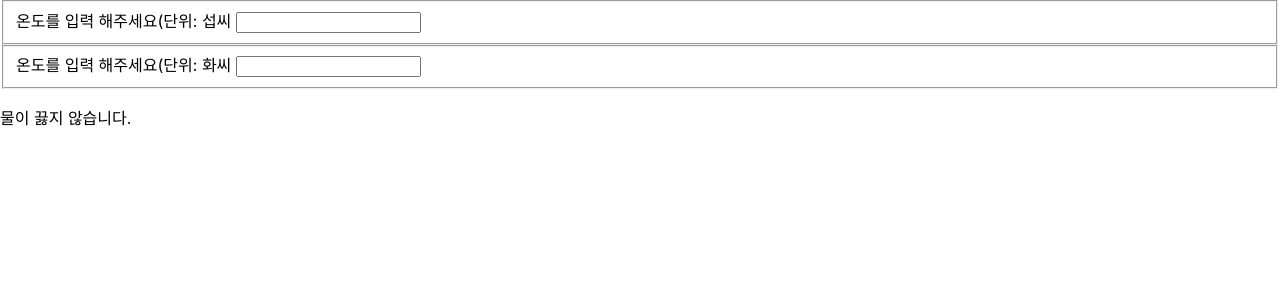
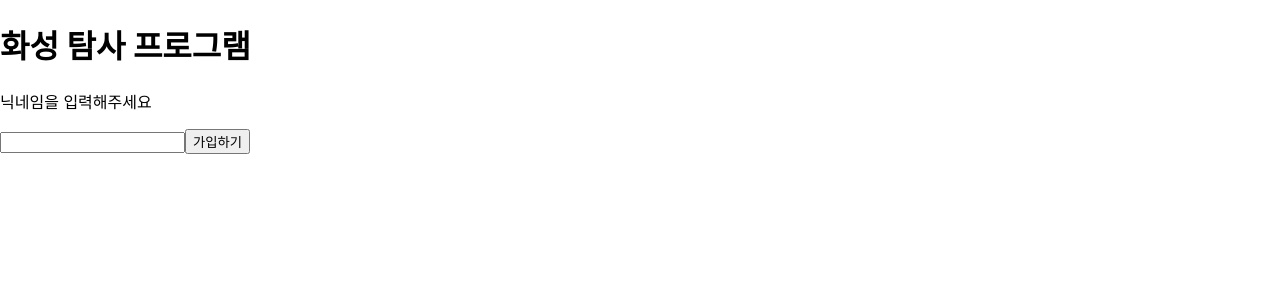
Before and after one commit to qhrdmaaksen/firstMeetReact, a React (Create React App) app: page / in a window 1280 px wide. Shown: the top 300 px of the page. Built offline with nearby package versions, Linux system fonts and the light colour scheme.

Commit message:
feat: 회원가입 및 환영 메시지 출력

```diff
--- /dev/null
+++ b/src/etc/children_dialog/Dialog.jsx
@@ -0,0 +1,16 @@
+import FancyBorder from "./FancyBorder";
+
+const Dialog = (props) => {
+	return (
+			<FancyBorder color="blue">
+				<h1 className="Dialog-title">
+					{props.title}
+				</h1>
+				<p className="Dialog-message">
+					{props.message}
+				</p>
+				{props.children}
+			</FancyBorder>
+	)
+}
+export default Dialog
--- /dev/null
+++ b/src/etc/children_dialog/FancyBorder.jsx
@@ -0,0 +1,8 @@
+const FancyBorder = (props) => {
+	return (
+			<div className={'FancyBorder FancyBorder-' + props.color}>
+				{props.children}
+			</div>
+	)
+}
+export default FancyBorder;
--- /dev/null
+++ b/src/etc/children_dialog/SignUpDialog.jsx
@@ -0,0 +1,23 @@
+import Dialog from "./Dialog";
+import {useState} from "react";
+
+const SignUpDialog = (props) => {
+
+	const [nickname, setNickname] = useState('')
+
+	const handleSignUp = () => {
+		alert(`어서오세요, ${nickname} 님!`)
+	}
+
+	const handleChange = (event) => {
+		setNickname(event.target.value)
+	}
+
+	return (
+			<Dialog title="화성 탐사 프로그램" message="닉네임을 입력해주세요">
+				<input value={nickname} onChange={handleChange} />
+				<button onClick={handleSignUp}>가입하기</button>
+			</Dialog>
+	)
+}
+export default SignUpDialog
--- a/src/index.js
+++ b/src/index.js
@@ -18,6 +18,7 @@ import RequestForm from "./etc/RequestForm";
 import SignUp from "./lecture11useInfoInput/SignUp";
 import TemperatureInput from "./lecture12temperatureWater/TemperatureInput";
 import CalculatorTemperature from "./lecture12temperatureWater/CalculatorTemperature";
+import SignUpDialog from "./etc/children_dialog/SignUpDialog";
 
 /*const root = ReactDOM.createRoot(document.getElementById('root'));
 root.render(
@@ -36,13 +37,21 @@ ReactDOM.render(
 );
 */
 
-// 사용자 입력에 따라 물이 끓는 상태를 표시하는 컴포넌트
+// props chain children dialog
+ReactDOM.render(
+  <React.StrictMode>
+    <SignUpDialog/>
+  </React.StrictMode>,
+  document.getElementById("root")
+);
+
+/*// 사용자 입력에 따라 물이 끓는 상태를 표시하는 컴포넌트
 ReactDOM.render(
     <React.StrictMode>
       <CalculatorTemperature />
     </React.StrictMode>
     , document.getElementById('root')
-)
+)*/
 
 /*// 사용자 정보 제출 컴포넌트
 ReactDOM.render(
```
